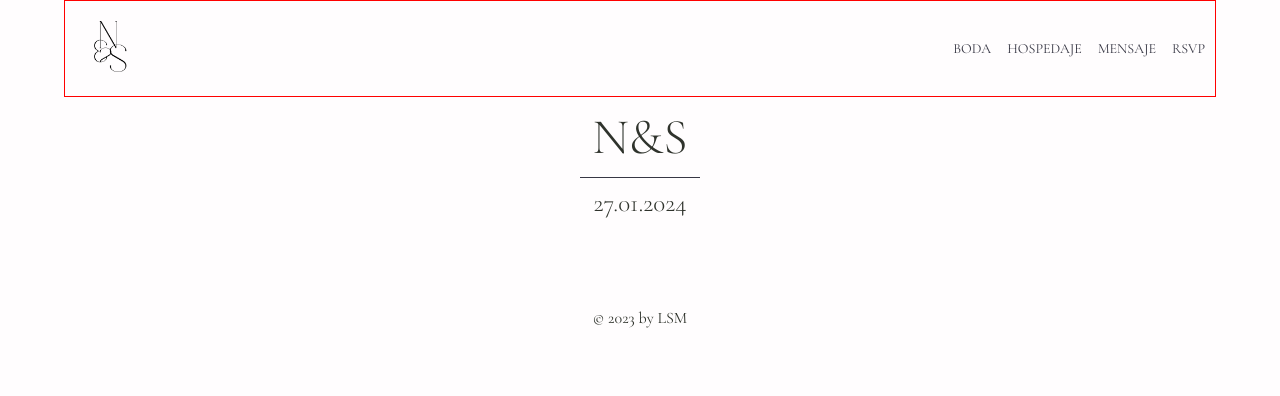
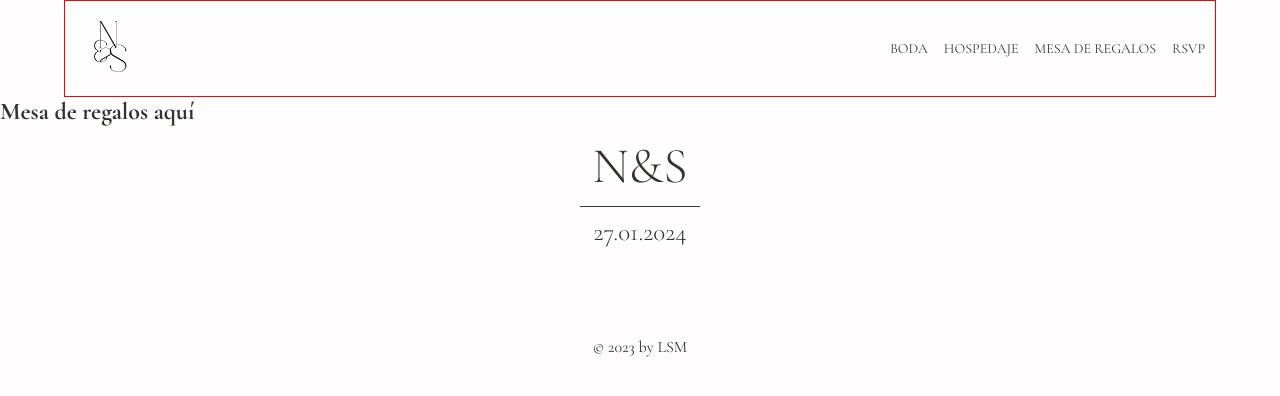
Before and after one commit to richipargo/nadia-stefan, a React (Vite) app: page /mesa-regalos in a window 1280 px wide. Shown: the top 396 px of the page. Built offline with nearby package versions, Linux system fonts and the light colour scheme.

Commit message:
Change message component to mesa de regalos

```diff
--- a/src/App.jsx
+++ b/src/App.jsx
@@ -2,7 +2,7 @@ import { useState } from 'react';
 import Navbar from './components/Navbar';
 import Home from './components/Home';
 import Home1 from './components/Home1';
-import Message from './components/Message';
+import Mesa from './components/Mesa';
 import Footer from './components/Footer';
 import { BrowserRouter as Router, Route, Switch } from 'react-router-dom/cjs/react-router-dom.min';
 import './index.css';
@@ -19,8 +19,8 @@ function App() {
             <Route exact path="/">
               <Home />
             </Route>
-            <Route exact path="/message">
-              <Message />
+            <Route exact path="/mesa-regalos">
+              <Mesa />
             </Route>
           </Switch>
         </div>
--- /dev/null
+++ b/src/components/Mesa.jsx
@@ -0,0 +1,9 @@
+const Mesa = () => {
+  return (
+    <div className="mesa-regalos">
+      <h2>Mesa de regalos aquí</h2>
+    </div>
+  );
+};
+
+export default Mesa;
--- a/src/components/Message.jsx
+++ /dev/null
@@ -1,9 +0,0 @@
-const Message = () => {
-  return (
-    <div className="msg">
-      <h2>Deja un mensaje</h2>
-    </div>
-  );
-};
-
-export default Message;
--- a/src/components/Navbar.jsx
+++ b/src/components/Navbar.jsx
@@ -15,7 +15,7 @@ const Navbar = () => {
           <Link to="/hospedaje">Hospedaje</Link>
         </li>
         <li>
-          <Link to="/message">Mensaje</Link>
+          <Link to="/mesa-regalos">Mesa de regalos</Link>
         </li>
         <li>
           <Link to="/rsvp">Rsvp</Link>
```
